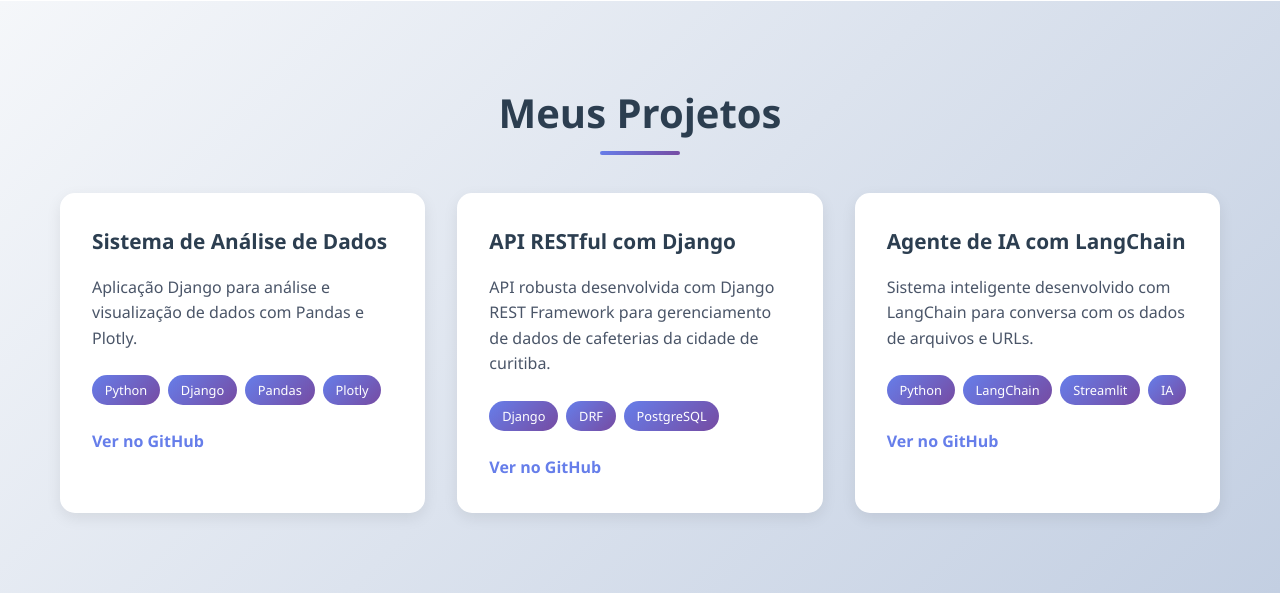
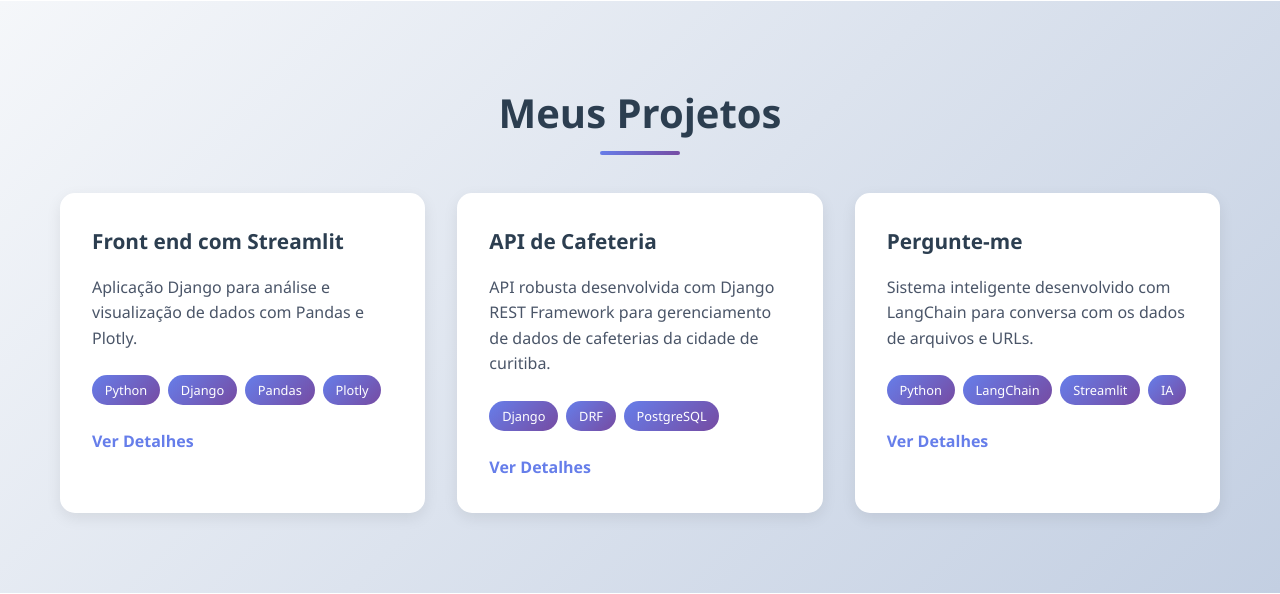
Before and after one commit to brenorodrigues77/meu_portfolio, a Django app: page / in a window 1280 px wide. Shown: the part 1398-1992 px from the top of the page. Run offline with Django 5.2, Linux system fonts and the light colour scheme.

Commit message:
finalização da tela inicio
Nesse commit foi finalizado a tela de inicio da aplicação.

```diff
--- a/portfolio/templates/base.html
+++ b/portfolio/templates/base.html
@@ -1,5 +1,6 @@
 <!DOCTYPE html>
 <html lang="pt-br">
+
 <head>
   <meta charset="UTF-8" />
   <meta name="viewport" content="width=device-width, initial-scale=1.0" />
@@ -7,14 +8,30 @@
 </head>
 
 <body>
-    <header>
-      <h1>Meu Portfolio</h1>
-      <a href="{% url 'home' %}">Inicio</a>
-      <a href="{% url 'project' %}">Projetos</a>
+  <header class="header">
+    <div class="container">
+      <h1 class="logo">Meu Portfolio</h1>
+      <nav class="nav">
+        <a href="#home" class="nav-link active">Início</a>
+        <a href="#projects" class="nav-link">Projetos</a>
+        <a href="#contact" class="nav-link">Contato</a>
+      </nav>
+      <button class="mobile-menu-btn" onclick="toggleMobileMenu()">
+        <span></span>
+        <span></span>
+        <span></span>
+      </button>
+    </div>
   </header>
-    <main>{% block content %} {% endblock %}</main>
-    <footer>
+  <main>
+    {% block content %}
+    {% endblock %}
+  </main>
+  <footer class="footer">
+    <div class="container">
       <p>&copy; 2025 Portfolio desenvolvido por Breno Rodrigues</p>
+    </div>
   </footer>
 </body>
+
 </html>
--- a/portfolio/templates/detail_projects.html
+++ b/portfolio/templates/detail_projects.html
@@ -4,13 +4,8 @@
 
 <h1>{{project.title}}</h1>
 <section>
-  <h4>Detalhes do Projeto</h4>
   <p>{{project.description}}</p>
-
-  <h4>Tecnologias</h4>
   <p>{{project.technologies}}</p>
-
-  <a href="{{project.github}}">Github</a>
 </section>
 
 {% endblock %}
--- a/portfolio/templates/home.html
+++ b/portfolio/templates/home.html
@@ -1,65 +1,55 @@
-{% load static %}
-<link rel="stylesheet" href="{% static 'home.css' %}">
+{% extends 'base.html' %} {% block content %} {% load static %}
+<link rel="stylesheet" href="{% static 'home.css' %}" />
 
 <!DOCTYPE html>
 <html lang="pt-br">
-
   <head>
-    <meta charset="UTF-8">
-    <meta name="viewport" content="width=device-width, initial-scale=1.0">
+    <meta charset="UTF-8" />
+    <meta name="viewport" content="width=device-width, initial-scale=1.0" />
     <title>Breno Rodrigues - Desenvolvedor Fullstack Python</title>
   </head>
 
   <body>
-    <header class="header">
-        <div class="container">
-            <h1 class="logo">Meu Portfolio</h1>
-            <nav class="nav">
-                <a href="#home" class="nav-link active">Início</a>
-                <a href="#projects" class="nav-link">Projetos</a>
-                <a href="#contact" class="nav-link">Contato</a>
-            </nav>
-            <button class="mobile-menu-btn" onclick="toggleMobileMenu()">
-                <span></span>
-                <span></span>
-                <span></span>
-            </button>
-        </div>
-    </header>
-
     <main>
       <section id="home" class="hero">
         <div class="container">
           <div class="hero-content">
             <h1 class="hero-title">
-                        Desenvolvedor Fullstack Python | Foco em Backend, Dados e Inteligência Artificial
+              Desenvolvedor Fullstack Python | Foco em Backend, Dados e
+              Inteligência Artificial
             </h1>
             <div class="hero-description">
               <p class="highlight-text">
-                            💻 Desenvolvedor entusiasta por transformar ideias em soluções eficientes e escaláveis.
-                            Com <strong>1 ano e 6 meses</strong> de experiência prática no desenvolvimento de sistemas,
-                            venho me especializando em Backend com Python.
+                💻 Desenvolvedor entusiasta por transformar ideias em soluções
+                eficientes e escaláveis. Com <strong>1 ano e 6 meses</strong> de
+                experiência prática no desenvolvimento de sistemas, venho me
+                especializando em Backend com Python.
               </p>
 
               <p>
-                            🤖 <strong>Inteligência Artificial</strong> e Machine Learning: Atualmente, aprofundo meus
-                            conhecimentos em IA e ML, com foco no desenvolvimento de sistemas baseados em dados e na
-                            criação de Agentes de IA com LangChain. Busco integrar inteligência às aplicações para
-                            torná-las mais autônomas e adaptáveis.
+                🤖 <strong>Inteligência Artificial</strong> e Machine Learning:
+                Atualmente, aprofundo meus conhecimentos em IA e ML, com foco no
+                desenvolvimento de sistemas baseados em dados e na criação de
+                Agentes de IA com LangChain. Busco integrar inteligência às
+                aplicações para torná-las mais autônomas e adaptáveis.
               </p>
 
               <p>
-                            🛠 Desenvolvimento web: <strong>Django</strong> para criar aplicações web estruturadas com
-                            regras de negócio bem definidas e Django REST Framework para desenvolver APIs RESTful
-                            seguras e escaláveis. No frontend, trabalho com HTML, CSS e Streamlit para interfaces
-                            simples e funcionais. Emprego Docker para conteinerização e AWS na infraestrutura.
+                🛠 Desenvolvimento web: <strong>Django</strong> para criar
+                aplicações web estruturadas com regras de negócio bem definidas
+                e Django REST Framework para desenvolver APIs RESTful seguras e
+                escaláveis. No frontend, trabalho com HTML, CSS e Streamlit para
+                interfaces simples e funcionais. Emprego Docker para
+                conteinerização e AWS na infraestrutura.
               </p>
 
               <p>
-                            📊 Trabalho com dados e automações: Tenho sólida experiência em ETL, SQL e análise de dados,
-                            utilizando <strong>Pandas</strong> e NumPy para processar, transformar e extrair valor dos
-                            dados no PostgreSQL. Também aplico visualizações interativas com Plotly, contribuindo para
-                            sistemas mais inteligentes e guiados por dados.
+                📊 Trabalho com dados e automações: Tenho sólida experiência em
+                ETL, SQL e análise de dados, utilizando
+                <strong>Pandas</strong> e NumPy para processar, transformar e
+                extrair valor dos dados no PostgreSQL. Também aplico
+                visualizações interativas com Plotly, contribuindo para sistemas
+                mais inteligentes e guiados por dados.
               </p>
             </div>
           </div>
@@ -114,32 +104,36 @@
           <h2 class="section-title">Meus Projetos</h2>
           <div class="projects-grid">
             <div class="project-card">
-                        <h3>Sistema de Análise de Dados</h3>
-                        <p>Aplicação Django para análise e visualização de dados com Pandas e Plotly.</p>
+              <h3>Front end com Streamlit</h3>
+              <p>
+                Aplicação Django para análise e visualização de dados com Pandas e Plotly.
+              </p>
               <div class="project-tech">
                 <span class="tech-tag">Python</span>
                 <span class="tech-tag">Django</span>
                 <span class="tech-tag">Pandas</span>
                 <span class="tech-tag">Plotly</span>
               </div>
-                        <a href="#" class="project-link">Ver no GitHub</a>
+                <a href="{% url 'detail_project' project_id='project3' %}" class="project-link">Ver Detalhes</a>
             </div>
 
             <div class="project-card">
-                        <h3>API RESTful com Django</h3>
-                        <p>API robusta desenvolvida com Django REST Framework para gerenciamento de dados de cafeterias
-                            da cidade de curitiba.</p>
+              <h3>API de Cafeteria</h3>
+              <p>
+                API robusta desenvolvida com Django REST Framework para gerenciamento de dados de cafeterias da cidade de curitiba.
+              </p>
               <div class="project-tech">
                 <span class="tech-tag">Django</span>
                 <span class="tech-tag">DRF</span>
                 <span class="tech-tag">PostgreSQL</span>
               </div>
-                        <a href="#" class="project-link">Ver no GitHub</a>
+              <a href="{% url 'detail_project' project_id='project2' %}" class="project-link">Ver Detalhes</a>
             </div>
 
             <div class="project-card">
-                        <h3>Agente de IA com LangChain</h3>
-                        <p>Sistema inteligente desenvolvido com LangChain para conversa com os dados de arquivos e URLs.
+              <h3>Pergunte-me</h3>
+              <p>
+                Sistema inteligente desenvolvido com LangChain para conversa com os dados de arquivos e URLs.
               </p>
               <div class="project-tech">
                 <span class="tech-tag">Python</span>
@@ -147,7 +141,7 @@
                 <span class="tech-tag">Streamlit</span>
                 <span class="tech-tag">IA</span>
               </div>
-                        <a href="#" class="project-link">Ver no GitHub</a>
+              <a href="{% url 'detail_project' project_id='project1' %}" class="project-link">Ver Detalhes</a>
             </div>
           </div>
         </div>
@@ -159,70 +153,67 @@
           <div class="contact-content">
             <p>Vamos conversar sobre oportunidades e projetos!</p>
             <div class="contact-links">
-                        <a href="https://www.linkedin.com/in/breno7/" class="contact-link" target="_blank">
+              <a
+                href="https://www.linkedin.com/in/breno7/"
+                class="contact-link"
+                target="_blank">
+
                 <span class="contact-icon">💼</span>
-                            LinkedIn
-                        </a>
-                        <a href="https://github.com/brenorodrigues77" class="contact-link" target="_blank">
-                            <span class="contact-icon">🐱</span>
-                            GitHub
+                LinkedIn</a><a
+                href="https://github.com/brenorodrigues77"
+                class="contact-link"
+                target="_blank"><span class="contact-icon">🐱</span>GitHub
               </a>
             </div>
           </div>
         </div>
       </section>
     </main>
-
-    <footer class="footer">
-        <div class="container">
-            <p>&copy; 2025 Portfolio desenvolvido por Breno Rodrigues</p>
-        </div>
-    </footer>
-
     <script>
       function toggleMobileMenu() {
-            const nav = document.querySelector('.nav');
-            const btn = document.querySelector('.mobile-menu-btn');
-            nav.classList.toggle('active');
-            btn.classList.toggle('active');
+        const nav = document.querySelector(".nav");
+        const btn = document.querySelector(".mobile-menu-btn");
+        nav.classList.toggle("active");
+        btn.classList.toggle("active");
       }
 
       // Smooth scrolling para links internos
-        document.querySelectorAll('a[href^="#"]').forEach(anchor => {
-            anchor.addEventListener('click', function (e) {
+      document.querySelectorAll('a[href^="#"]').forEach((anchor) => {
+        anchor.addEventListener("click", function (e) {
           e.preventDefault();
-                const target = document.querySelector(this.getAttribute('href'));
+          const target = document.querySelector(this.getAttribute("href"));
           if (target) {
             target.scrollIntoView({
-                        behavior: 'smooth',
-                        block: 'start'
+              behavior: "smooth",
+              block: "start",
             });
           }
         });
       });
 
       // Destacar link ativo na navegação
-        window.addEventListener('scroll', () => {
-            const sections = document.querySelectorAll('section[id]');
-            const navLinks = document.querySelectorAll('.nav-link');
+      window.addEventListener("scroll", () => {
+        const sections = document.querySelectorAll("section[id]");
+        const navLinks = document.querySelectorAll(".nav-link");
 
-            let current = '';
-            sections.forEach(section => {
+        let current = "";
+        sections.forEach((section) => {
           const sectionTop = section.offsetTop;
           const sectionHeight = section.clientHeight;
-                if (scrollY >= (sectionTop - 200)) {
-                    current = section.getAttribute('id');
+          if (scrollY >= sectionTop - 200) {
+            current = section.getAttribute("id");
           }
         });
 
-            navLinks.forEach(link => {
-                link.classList.remove('active');
-                if (link.getAttribute('href') === `#${current}`) {
-                    link.classList.add('active');
+        navLinks.forEach((link) => {
+          link.classList.remove("active");
+          if (link.getAttribute("href") === `#${current}`) {
+            link.classList.add("active");
           }
         });
       });
     </script>
   </body>
+</html>
 
-</html>
+{% endblock %}
--- a/portfolio/urls.py
+++ b/portfolio/urls.py
@@ -1,9 +1,8 @@
 from django.urls import path
-from portfolio.views import home, project, detail_project
+from portfolio.views import home, detail_project
 
 urlpatterns = [
     path("", view=home, name="home"),
-    path("projects/", view=project, name="project"),
-    path("projects/<str:project_id>/",
+    path("/<str:project_id>",
          view=detail_project, name="detail_project"),
 ]
--- a/portfolio/views.py
+++ b/portfolio/views.py
@@ -6,10 +6,6 @@ def home(request):
     return render(request, 'home.html', {'skills': skills})
 
 
-def project(request):
-    return render(request, 'projects.html', {'projects': projects})
-
-
 def detail_project(request, project_id):
     project = projects.get(project_id)
     return render(request, 'detail_projects.html', {'project': project})
```
Also changed, not shown: portfolio/templates/projects.html (deleted, +0 -16 lines). Lines whose indentation alone changed are shown as unchanged.
